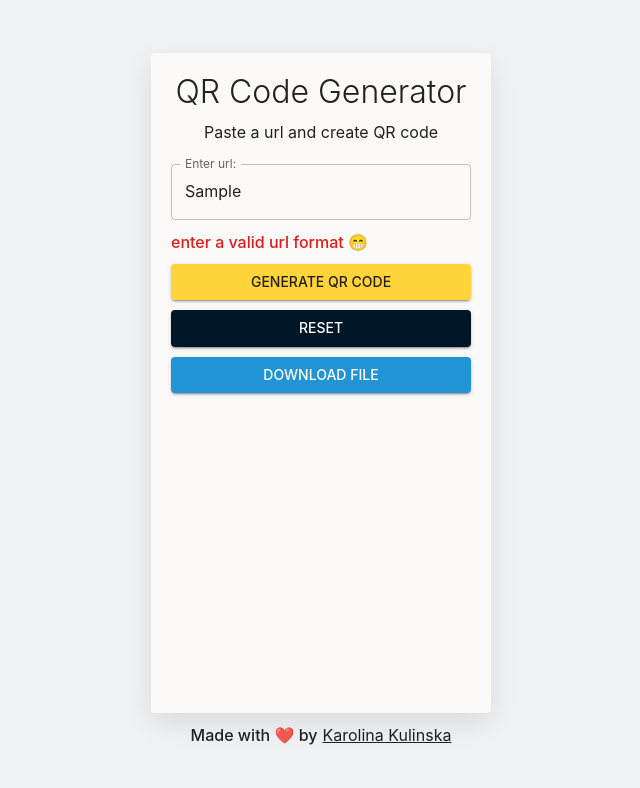
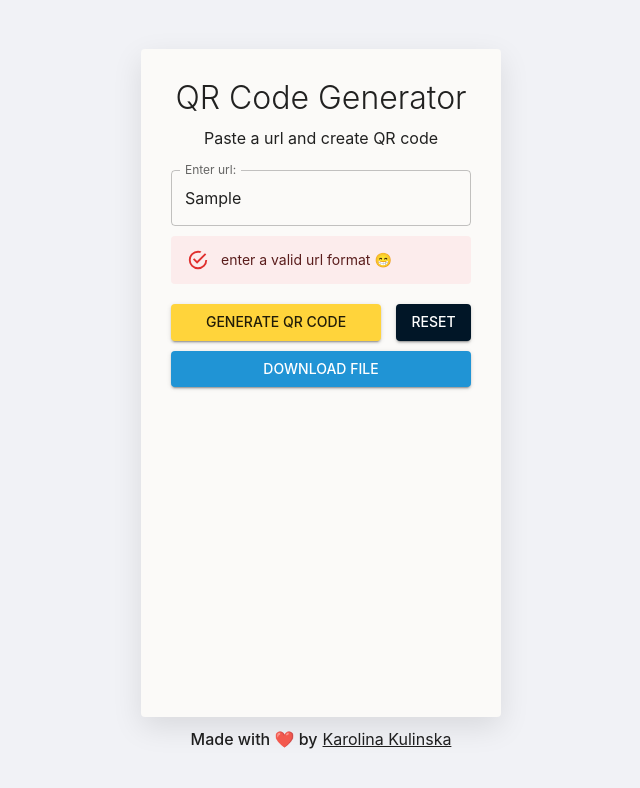
Before and after one commit to CarolinaFledgling/QR-code-generator-app, a React (Create React App) app: page / in a window 1280 px wide. Both pictures are taken after typing "Sample" into the empty fields and a click on the button "GENERATE QR CODE". Shown: the top 788 px of the page, without its empty margins (319-959 px from the left). Built offline with nearby package versions, Linux system fonts and the light colour scheme.

Commit message:
refactor: split a component into smaller components

```diff
--- a/public/index.html
+++ b/public/index.html
@@ -1,14 +1,12 @@
 <!DOCTYPE html>
 <html lang="en">
+
 <head>
   <meta charset="utf-8" />
   <link rel="icon" href="%PUBLIC_URL%/favicon.ico" />
   <meta name="viewport" content="width=device-width, initial-scale=1" />
   <meta name="theme-color" content="#000000" />
-    <meta
-      name="description"
-      content="Web site created using create-react-app"
-    />
+  <meta name="description" content="QR Code Generator, tool is FREE for anyone to use, 100% ad-free" />
   <link rel="apple-touch-icon" href="%PUBLIC_URL%/logo192.png" />
   <!--
       manifest.json provides metadata used when your web app is installed on a
@@ -24,8 +22,9 @@
       work correctly both with client-side routing and a non-root public URL.
       Learn how to configure a non-root public URL by running `npm run build`.
     -->
-    <title>React App</title>
+  <title>QR Code Tool</title>
 </head>
+
 <body>
   <noscript>You need to enable JavaScript to run this app.</noscript>
   <div id="root"></div>
@@ -40,4 +39,5 @@
       To create a production bundle, use `npm run build` or `yarn build`.
     -->
 </body>
+
 </html>
--- a/src/App.js
+++ b/src/App.js
@@ -26,10 +26,9 @@ function App() {
           flexDirection: "column",
           borderRadius: "4px",
           background: "#FBFAF8",
-          padding: "20px",
+          padding: "30px",
           transition: "height 0.2s ease",
           boxShadow: "0 10px 30px rgba(0, 0, 0, 0.1)",
-
         }} >
           <Header />
           <Form />
--- /dev/null
+++ b/src/components/ButtonsGenerateResetDownload/ButtonsGenerateResetDownload.js
@@ -0,0 +1,14 @@
+import { Box, Button } from "@mui/material";
+
+
+
+function ButtonsGenerateResetDownload({ handleGenerateCode, handleResetBtn, handleDownloadFile }) {
+  return <>
+    <Box sx={{ mt: "10px", display: "flex", flexDirection: { xs: 'column', md: 'row' }, justifyContent: "space-between" }}>
+      <Button sx={{ mt: "10px", width: { xs: '100%', md: '70%' } }} color="secondary" variant="contained" onClick={handleGenerateCode}>Generate QR Code</Button>
+      <Button sx={{ mt: "10px", width: { xs: '100%', md: '25%' } }} color="primary" variant="contained" onClick={handleResetBtn}>Reset</Button>
+    </Box>
+    <Button onClick={handleDownloadFile} sx={{ mt: "10px", width: "100%" }} color="info" variant="contained">Download File</Button>
+  </>;
+}
+export default ButtonsGenerateResetDownload;
--- a/src/components/Form/Form.js
+++ b/src/components/Form/Form.js
@@ -1,8 +1,11 @@
 import isValidUrl from "../../helpers/isValidUrl"
 import React, { useState, useRef } from 'react';
 import QRCode from 'qrcode'
-import { Box, Button, TextField, Typography } from "@mui/material";
+import { Box } from "@mui/material";
 import Canvas from "../Canvas/Canvas";
+import ValidationText from "../ValidationText/ValidationText";
+import InputUrl from "../InputUrl/InputUrl";
+import ButtonsGenerateResetDownload from "../ButtonsGenerateResetDownload/ButtonsGenerateResetDownload";
 
 
 
@@ -86,18 +89,15 @@ function Form() {
   return (
     <Box>
       <form action="#">
-        <Box>
-          <TextField label="Enter url:" id="outlined-basic" variant="outlined" value={url}
-            onChange={e => setUrl(e.target.value)} sx={{ mt: "10px", width: "100%" }} />
-        </Box>
-        <Typography color="error" sx={{ mt: "10px", width: "100%",fontWeight:"500" }}>{errors.url}</Typography>
-        <div>
-          <Button sx={{ mt: "10px", width: "100%" }} color="secondary" variant="contained" onClick={handleGenerateCode} >Generate QR Code</Button>
-          <Button sx={{ mt: "10px", width: "100%" }} color="primary" variant="contained" onClick={handleResetBtn} >Reset</Button>
-        </div>
-        <Button onClick={handleDownloadFile} sx={{ mt: "10px", width: "100%" }} color="info" variant="contained">Download File</Button>
+        <InputUrl url={url} setUrl={setUrl} />
+        <ValidationText errors={errors} />
+        <ButtonsGenerateResetDownload
+          handleGenerateCode={handleGenerateCode}
+          handleResetBtn={handleResetBtn}
+          handleDownloadFile={handleDownloadFile}
+        />
       </form>
-      <Canvas canvasElementRef={canvasElementRef}/>
+      <Canvas canvasElementRef={canvasElementRef} />
     </Box>
 
   );
--- /dev/null
+++ b/src/components/InputUrl/InputUrl.js
@@ -0,0 +1,11 @@
+import { Box, TextField } from "@mui/material";
+
+
+
+function InputUrl({ url, setUrl }) {
+  return <Box>
+    <TextField label="Enter url:" id="outlined-basic" variant="outlined" value={url}
+      onChange={e => setUrl(e.target.value)} sx={{ mt: "10px", width: "100%" }} />
+  </Box>;
+}
+export default InputUrl;
--- /dev/null
+++ b/src/components/ValidationText/ValidationText.js
@@ -0,0 +1,11 @@
+import { Alert } from "@mui/material";
+
+
+function ValidationText({ errors }) {
+  return <>
+    {errors.url && <Alert sx={{ mt: "10px" }} variant="standard" color="error">
+      {errors.url}
+    </Alert>}
+  </>;
+}
+export default ValidationText;
```
Also changed, not shown: src/index.css (deleted, +0 -13 lines), src/logo.svg (deleted). Lines whose indentation alone changed are shown as unchanged.
